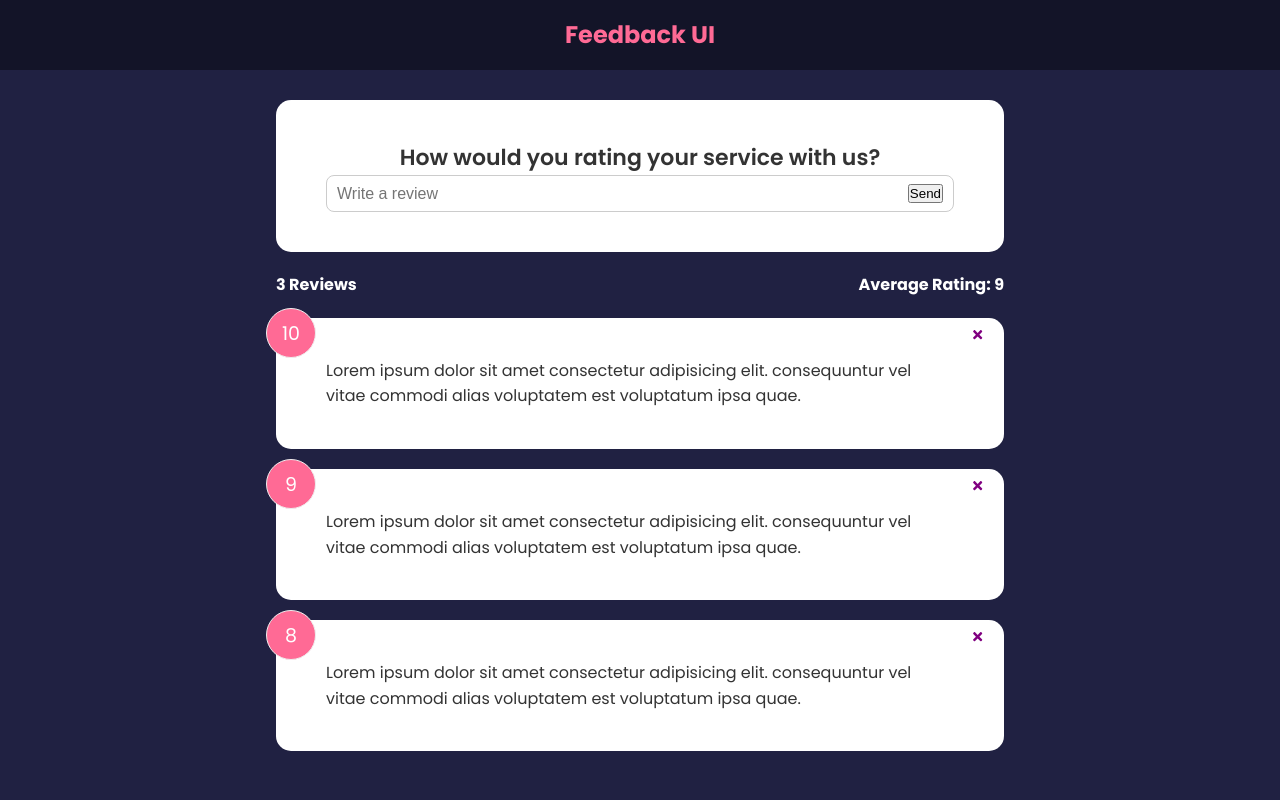
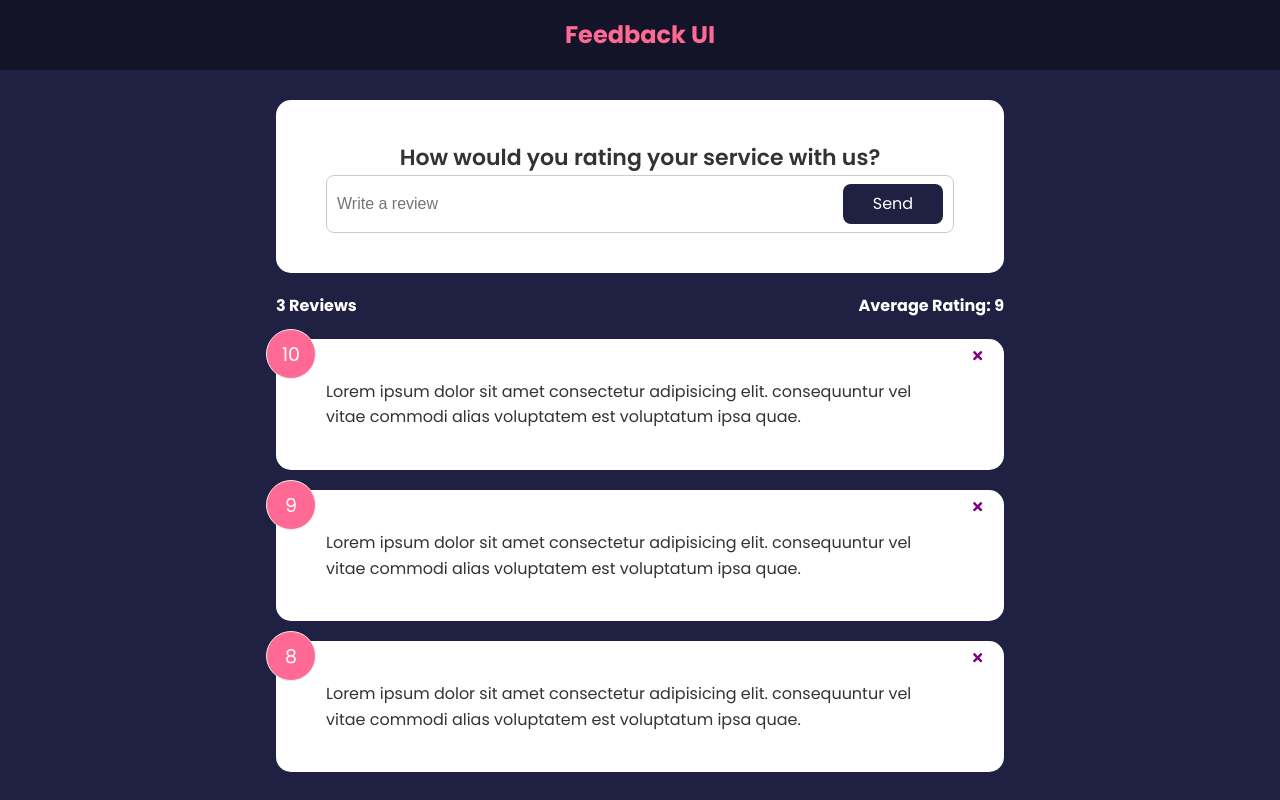
Before and after one commit to cisu/feedback-app-react, a React (Create React App) app: page / in a window 1280 px wide. Built offline with nearby package versions, Linux system fonts and the light colour scheme.

Commit message:
Custom Button Component

```diff
--- a/src/components/FeedbackForm.jsx
+++ b/src/components/FeedbackForm.jsx
@@ -1,5 +1,6 @@
 import React, {useState} from 'react';
 import Card from './shared/Card';
+import Button from './shared/Button';
 
 const FeedbackForm = () => {
   const [text, setText] = useState('');
@@ -20,7 +21,7 @@ const FeedbackForm = () => {
             value={text}
             onChange={handleTextChange}
           />
-          <button type='submit'>Send</button>
+          <Button type='submit' >Send</Button>
         </div>
       </form>
     </Card>
--- /dev/null
+++ b/src/components/shared/Button.jsx
@@ -0,0 +1,26 @@
+import React from 'react'
+import PropTypes from 'prop-types'
+
+
+const Button = ({children, version, type, isDisabled}) => {
+    return (
+        <div type={type} disabled={isDisabled} className={`btn btn-${version}`}>
+            {children}
+        </div>
+    )
+}
+
+Button.defaultProps = {
+    version: 'primary',
+    type: 'button',
+    isDisabled: false
+}
+
+Button.propTypes = {
+    children: PropTypes.node.isRequired,
+    version: PropTypes.string,
+    type: PropTypes.string,
+    isDisabled: PropTypes.bool,
+}
+
+export default Button
--- a/src/index.css
+++ b/src/index.css
@@ -153,6 +153,10 @@ input:focus {
   width: 100px;
   height: 40px;
   cursor: pointer;
+  display: flex;
+  justify-content: center;
+  align-items: center;
+  /* height: 100%; */
 }
 
 .btn-primary {
```
